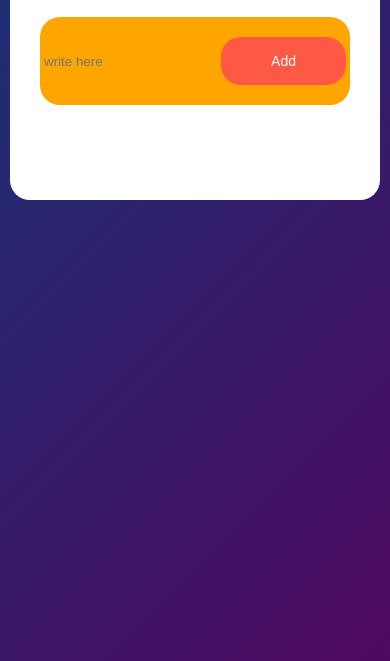
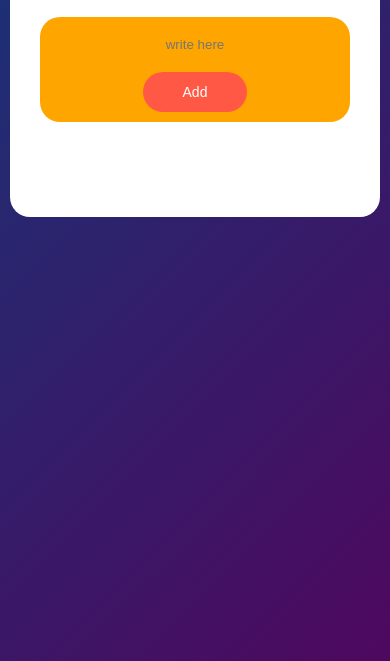
Before and after one commit to Shamanthkv553/todoApp, a plain HTML site: page index.html in a window 390 px wide. Shown: the part 183-844 px from the top of the page. Drawn offline with Linux system fonts and the light colour scheme.

Commit message:
second-commit

```diff
--- a/style.css
+++ b/style.css
@@ -9,9 +9,10 @@
 .container{
 
     width: 100%;
-    height: 100vh;
+    min-height: 100vh;
     background: linear-gradient(135deg,#153677,#4e085f);
     padding :10px;
+    box-sizing: border-box;
 
 }
 .todo{
@@ -69,10 +70,11 @@ button{
 ul li{
     list-style: none;
     font-size: 17px;
-    padding: 16px 8px 12px 50px;
+    padding: 12px 8px 12px 50px;
     user-select: none;
     cursor: pointer;
     position: relative;
+    word-wrap: break-word;
 }
 
 ul li::before{
@@ -122,3 +124,26 @@ ul li span:hover{
     background-color: orange;
 
 }
+
+/* Your existing CSS */
+
+/* Add a media query for screens with a maximum width of 600px (or your desired value) */
+@media (max-width: 600px) {
+    .row {
+        flex-direction: column;
+        padding: 10px;
+    }
+    .container {
+        max-width: 100%; /* Adjust the max-width for smaller screens */
+    }
+
+    input {
+        margin-bottom: 10px;
+        padding: 10px; /* Adjust padding for better centering */
+        text-align: center; /* Center the text within the input field */
+    }
+
+    button {
+        padding: 12px 40px;
+    }
+}
```
Also changed, not shown: working.txt.
